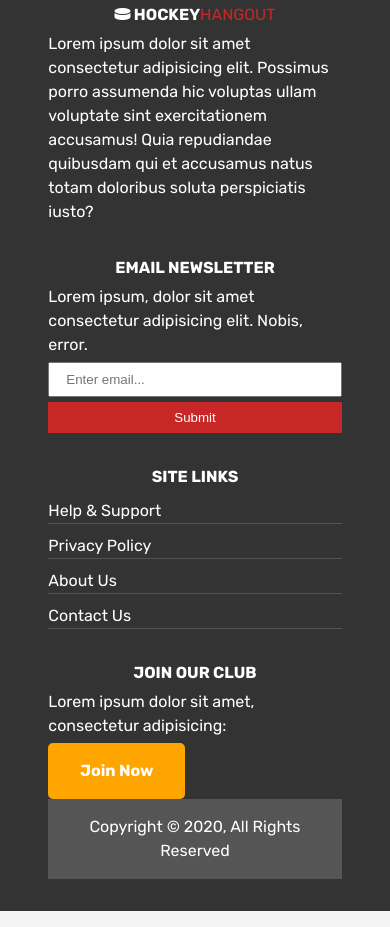
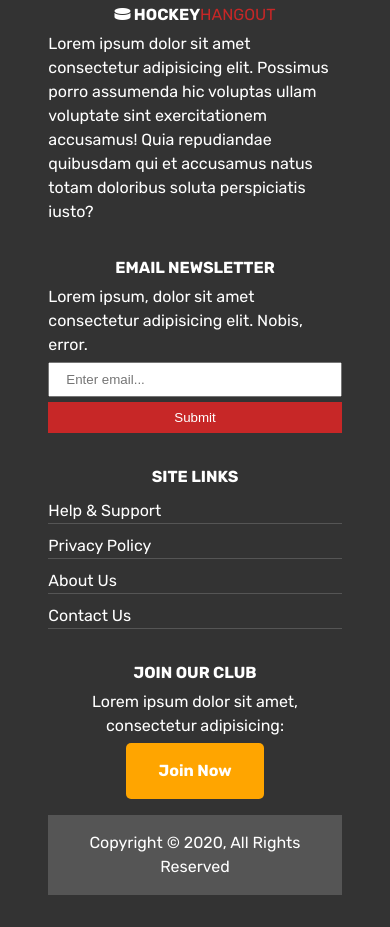
Before and after one commit to JackPlayer/ModernHTMLAndCSS, a plain HTML site: page Hockey Grid Website/index.html in a window 390 px wide. Shown: the part 3380-4307 px from the top of the page. Drawn offline with Linux system fonts and the light colour scheme.

Commit message:
Minor fixes

```diff
--- a/Hockey Grid Website/css/mobile.css
+++ b/Hockey Grid Website/css/mobile.css
@@ -16,7 +16,7 @@
             'article-3 article-4'
             'article-5 article-6'
             'article-7 article-8'
-            'article-9'
+            'article-9 article-9';
     }
 
     footer .container {
@@ -26,6 +26,11 @@
     footer h4 {
         margin-top: 2rem;
         text-align: center;
+    }
+
+    footer .footer-join {
+        text-align: center;
+        margin-bottom: 1rem;
     }
 
     #about-page, #article-page {
```
